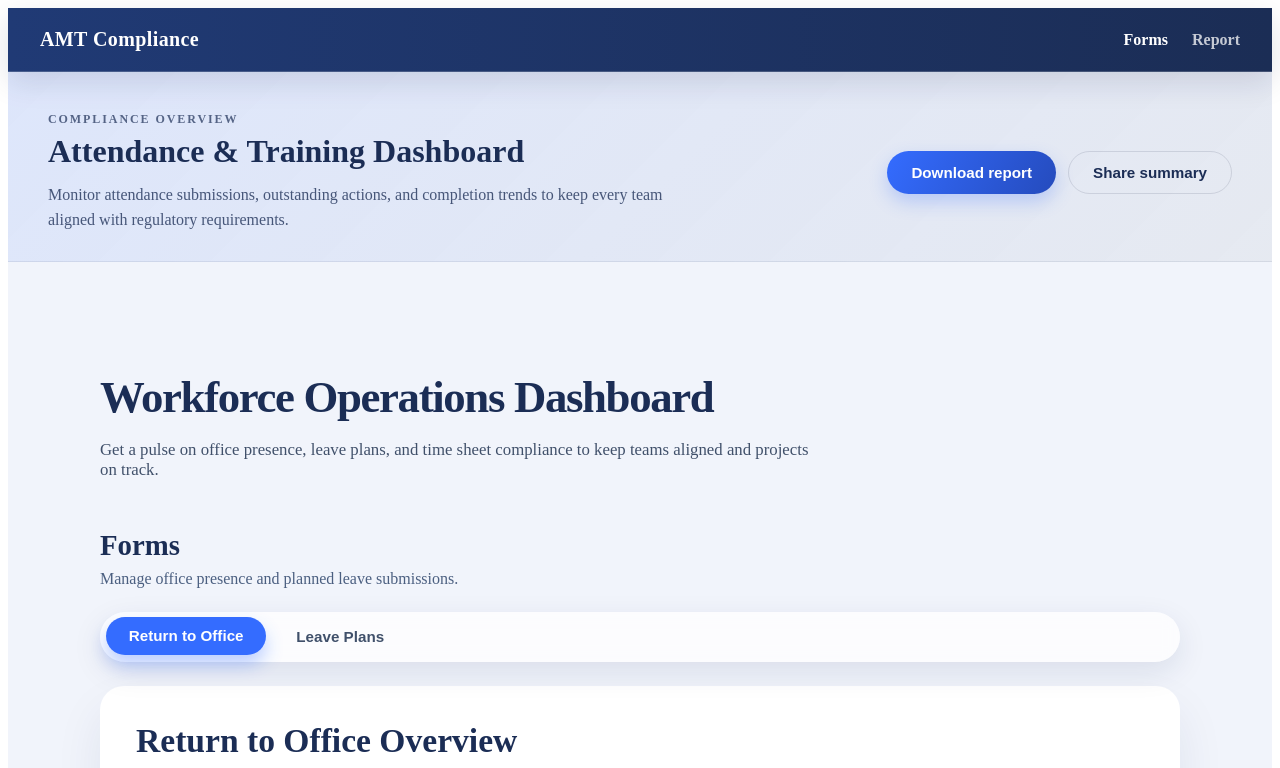
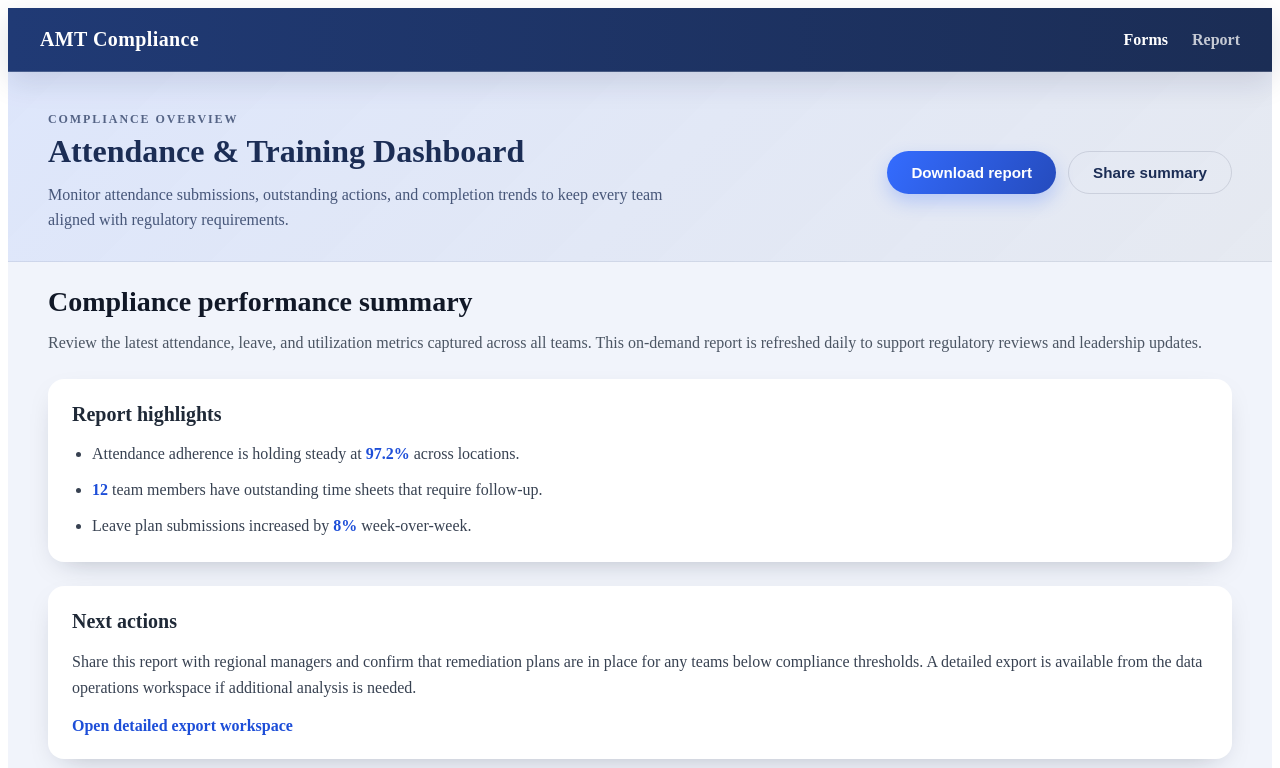
Before and after one commit to manojramoo/amt-compliance-report, an Angular app: page /report in a window 1280 px wide. Before the commit this address led to /. Shown: the top 768 px of the page. Built offline with nearby package versions, Linux system fonts and the light colour scheme.

Commit message:
feat: add report page navigation (#16)

```diff
--- a/src/app/app.html
+++ b/src/app/app.html
@@ -3,7 +3,7 @@
   <main class="app-shell__main">
     <app-header></app-header>
     <section class="app-shell__content">
-      <app-dashboard-tabs></app-dashboard-tabs>
+      <router-outlet></router-outlet>
     </section>
   </main>
   <app-footer></app-footer>
--- a/src/app/app.routes.ts
+++ b/src/app/app.routes.ts
@@ -1,3 +1,21 @@
 import { Routes } from '@angular/router';
 
-export const routes: Routes = [];
+export const routes: Routes = [
+  {
+    path: '',
+    loadComponent: () =>
+      import('./dashboard-tabs/dashboard-tabs.component').then(
+        (c) => c.DashboardTabsComponent
+      )
+  },
+  {
+    path: 'report',
+    loadComponent: () =>
+      import('./report/report.component').then((c) => c.ReportComponent)
+  },
+  {
+    path: '**',
+    redirectTo: '',
+    pathMatch: 'full'
+  }
+];
--- a/src/app/header/header.component.html
+++ b/src/app/header/header.component.html
@@ -8,7 +8,9 @@
     </p>
   </div>
   <div class="app-header__actions">
-    <button type="button" class="app-header__button">Download report</button>
+    <button type="button" class="app-header__button" routerLink="/report">
+      Download report
+    </button>
     <button type="button" class="app-header__button app-header__button--secondary">
       Share summary
     </button>
--- a/src/app/header/header.component.ts
+++ b/src/app/header/header.component.ts
@@ -1,8 +1,10 @@
 import { Component } from '@angular/core';
+import { RouterLink } from '@angular/router';
 
 @Component({
   selector: 'app-header',
   standalone: true,
+  imports: [RouterLink],
   templateUrl: './header.component.html',
   styleUrl: './header.component.css'
 })
--- /dev/null
+++ b/src/app/report/report.component.css
@@ -0,0 +1,74 @@
+.report {
+  display: grid;
+  gap: 1.5rem;
+}
+
+.report__header {
+  display: grid;
+  gap: 0.75rem;
+}
+
+.report__title {
+  margin: 0;
+  font-size: 1.75rem;
+  font-weight: 600;
+  color: #111827;
+}
+
+.report__subtitle {
+  margin: 0;
+  font-size: 1rem;
+  line-height: 1.6;
+  color: #4b5563;
+}
+
+.report__card {
+  padding: 1.5rem;
+  border-radius: 1rem;
+  background-color: #ffffff;
+  box-shadow: 0 10px 30px -15px rgba(15, 23, 42, 0.35);
+  display: grid;
+  gap: 1rem;
+}
+
+.report__card-title {
+  margin: 0;
+  font-size: 1.25rem;
+  font-weight: 600;
+  color: #1f2937;
+}
+
+.report__list {
+  margin: 0;
+  padding-left: 1.25rem;
+  display: grid;
+  gap: 0.75rem;
+  color: #374151;
+}
+
+.report__list-item {
+  line-height: 1.5;
+}
+
+.report__metric {
+  font-weight: 600;
+  color: #1d4ed8;
+}
+
+.report__text {
+  margin: 0;
+  font-size: 1rem;
+  line-height: 1.6;
+  color: #374151;
+}
+
+.report__link {
+  justify-self: flex-start;
+  font-weight: 600;
+  color: #1d4ed8;
+  text-decoration: none;
+}
+
+.report__link:hover {
+  text-decoration: underline;
+}
--- /dev/null
+++ b/src/app/report/report.component.html
@@ -0,0 +1,37 @@
+<section class="report">
+  <header class="report__header">
+    <h2 class="report__title">Compliance performance summary</h2>
+    <p class="report__subtitle">
+      Review the latest attendance, leave, and utilization metrics captured across all teams.
+      This on-demand report is refreshed daily to support regulatory reviews and leadership
+      updates.
+    </p>
+  </header>
+
+  <article class="report__card">
+    <h3 class="report__card-title">Report highlights</h3>
+    <ul class="report__list">
+      <li class="report__list-item">
+        Attendance adherence is holding steady at
+        <span class="report__metric">97.2%</span> across locations.
+      </li>
+      <li class="report__list-item">
+        <span class="report__metric">12</span> team members have outstanding time sheets that
+        require follow-up.
+      </li>
+      <li class="report__list-item">
+        Leave plan submissions increased by <span class="report__metric">8%</span> week-over-week.
+      </li>
+    </ul>
+  </article>
+
+  <article class="report__card">
+    <h3 class="report__card-title">Next actions</h3>
+    <p class="report__text">
+      Share this report with regional managers and confirm that remediation plans are in place
+      for any teams below compliance thresholds. A detailed export is available from the data
+      operations workspace if additional analysis is needed.
+    </p>
+    <a class="report__link" href="#">Open detailed export workspace</a>
+  </article>
+</section>
```
Also changed, not shown: src/app/app.ts (+2 -7 lines), src/app/report/report.component.ts (added, +11 -0 lines).
